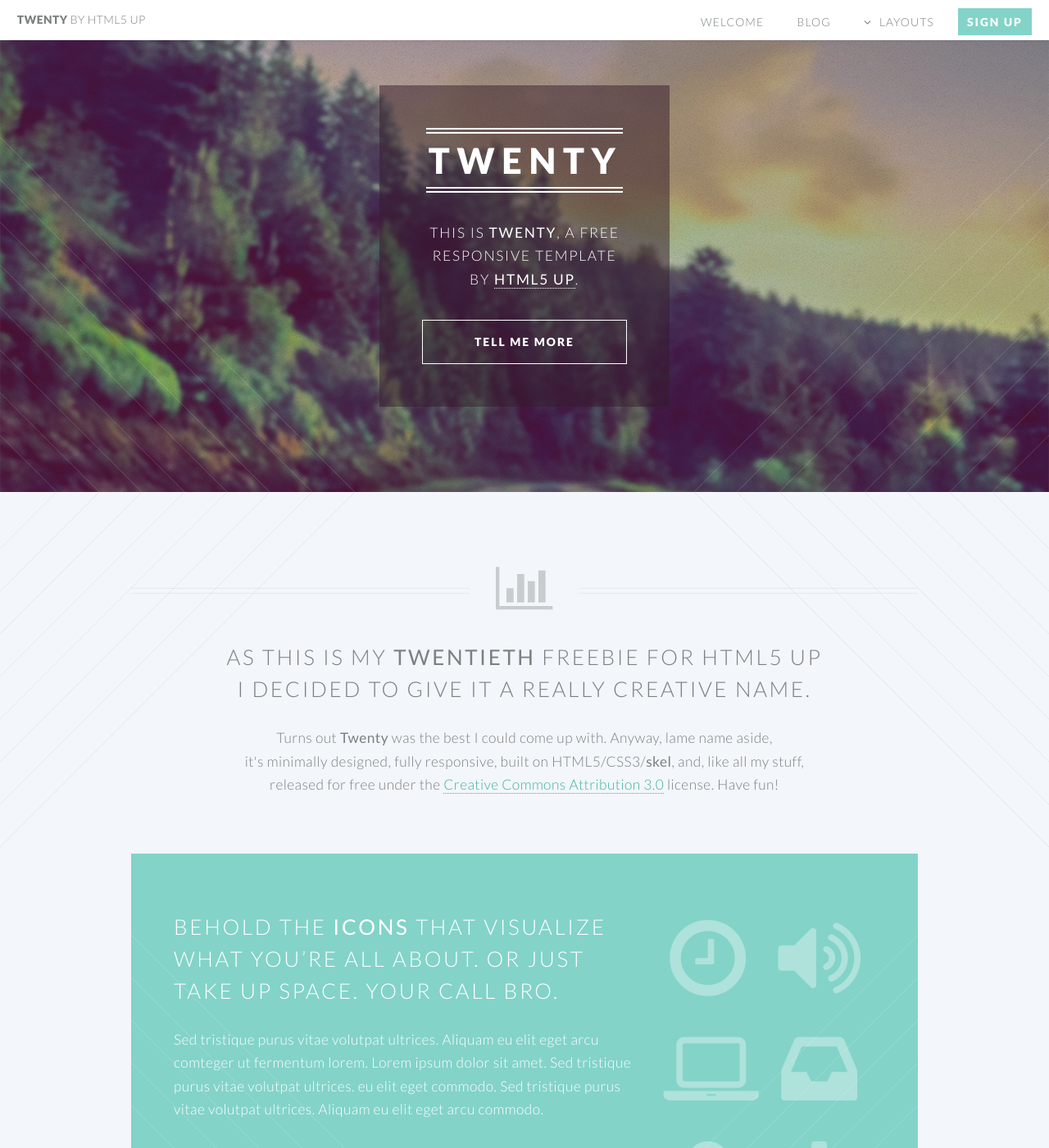
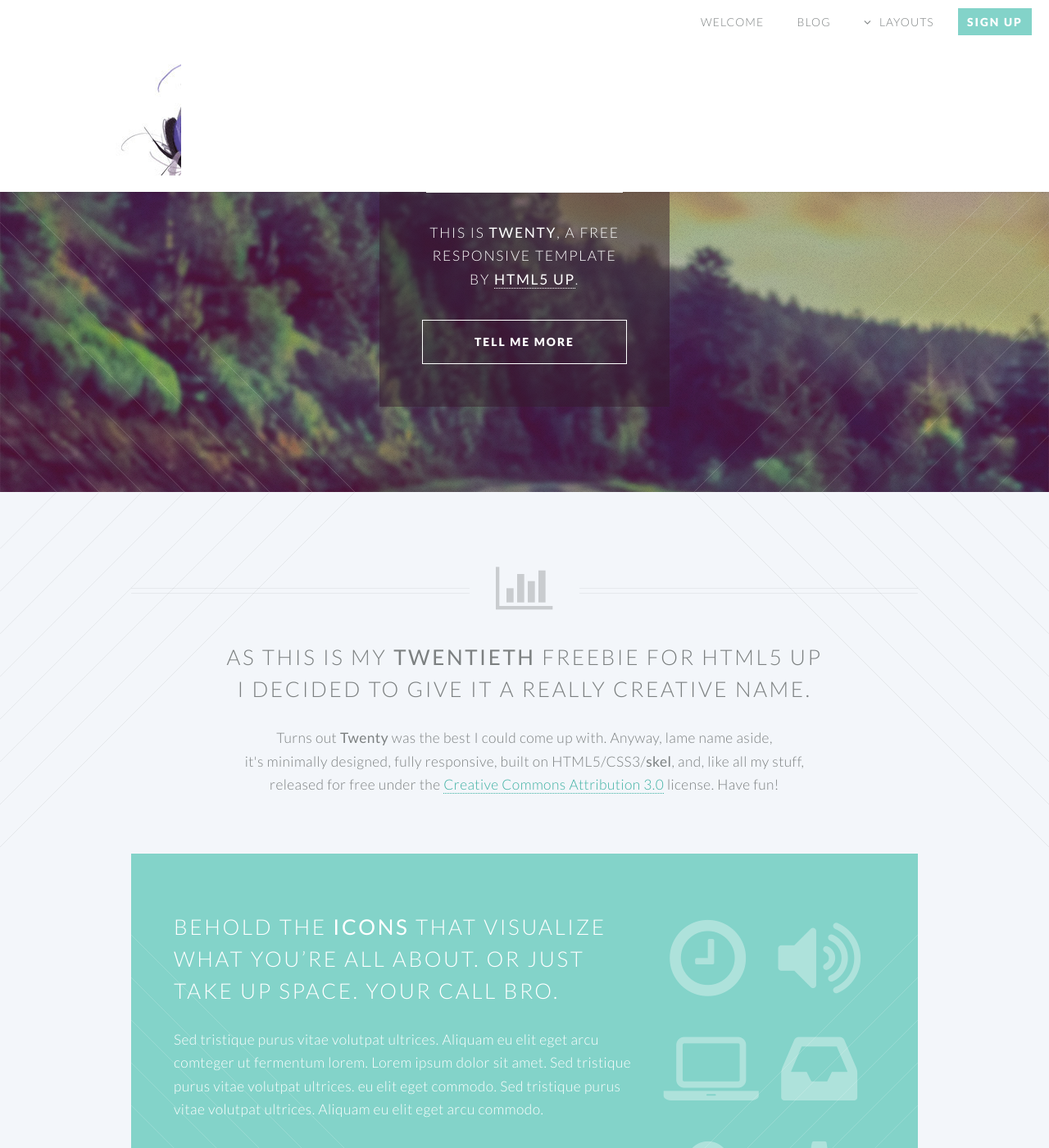
Before and after one commit to misswhof/misswhof.github.io, a Jekyll site: the page built from index.html, in a window 1280 px wide and 1400 px high. Shown: the whole window at 82% size. Built offline with Jekyll 4.4.1, drawn with Linux system fonts in a browser that asks for light colours.

Commit message:
chang message

```diff
--- a/_includes/header.html
+++ b/_includes/header.html
@@ -1,5 +1,5 @@
 <header id="header">
-				<h1 id="logo"><a href="/">Twenty <span>by HTML5 UP</span></a></h1>
+				<h1 id="logo"><a href="/"><img src="../images/logo.jpg" alt=""></a></h1>
 				<nav id="nav">
 					<ul>
 						<li><a href="/">Welcome</a></li>
--- a/css/style.css
+++ b/css/style.css
@@ -632,8 +632,12 @@
 			margin: 0;
 		}
 
-			#header h1 span {
-				font-weight: 300;
+			#header h1 a   {
+				display: inline-block;
+				width: 200px;
+				height: 200px;
+				overflow: hidden;
+
 			}
 
 		#header nav {
```
Also changed, not shown: images/logo.jpg (added).
